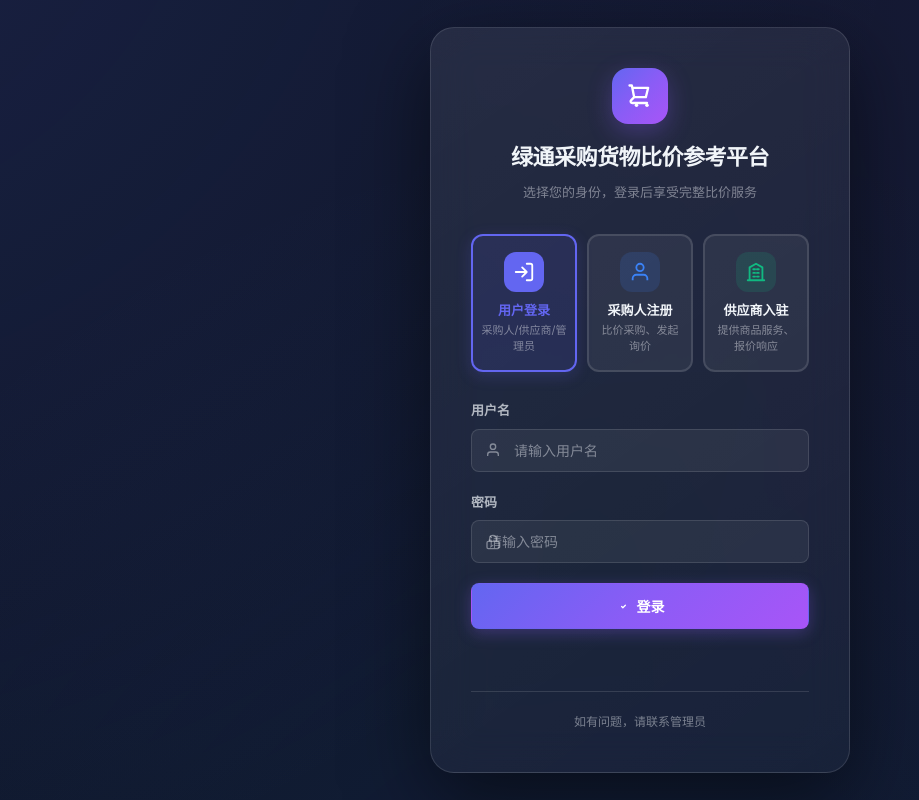
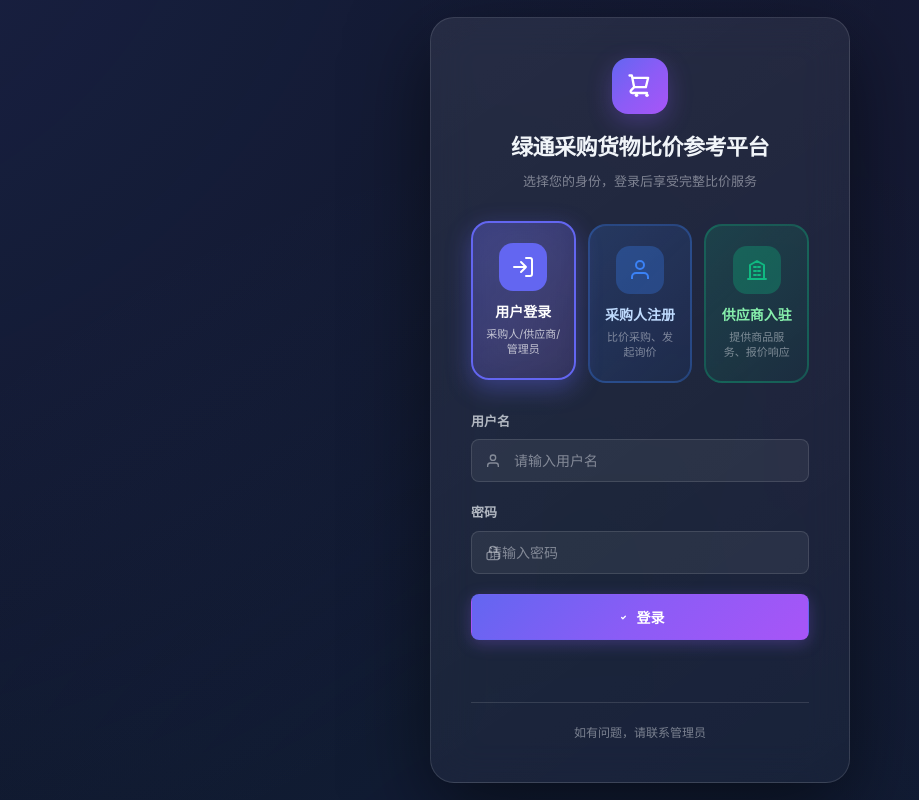
Before and after one commit to lizhangcoco/info-resource-db, a Flask app: page /login in a window 1280 px wide. Shown: the whole page, without its empty margins (0-919 px from the left). Run offline with Flask 3, Linux system fonts and the light colour scheme.

Commit message:
fix: 大幅提高角色卡片对比度，每个卡片有独特渐变背景和边框颜色

```diff
--- a/price-compare/web/static/css/style.css
+++ b/price-compare/web/static/css/style.css
@@ -1938,62 +1938,105 @@ textarea:focus {
 .role-selector {
     display: grid;
     grid-template-columns: repeat(3, 1fr);
+    gap: 12px;
+    margin-bottom: 28px;
+}
+
+.role-card {
+    display: flex;
+    flex-direction: column;
+    align-items: center;
     gap: 10px;
-    margin-bottom: 28px;
-}
-
-.role-card {
-    display: flex;
-    flex-direction: column;
-    align-items: center;
-    gap: 8px;
-    padding: 16px 8px;
-    background: var(--bg-input);
-    border: 2px solid var(--border-color);
-    border-radius: var(--radius-md);
+    padding: 20px 12px;
+    border-radius: var(--radius-lg);
     cursor: pointer;
     transition: all 0.25s ease;
     text-align: center;
+    border: 2px solid transparent;
+}
+
+.role-card.login-card {
+    background: linear-gradient(135deg, rgba(99, 102, 241, 0.18) 0%, rgba(139, 92, 246, 0.08) 100%);
+    border-color: rgba(99, 102, 241, 0.3);
+}
+
+.role-card.buyer-card {
+    background: linear-gradient(135deg, rgba(59, 130, 246, 0.18) 0%, rgba(37, 99, 235, 0.08) 100%);
+    border-color: rgba(59, 130, 246, 0.3);
+}
+
+.role-card.supplier-card {
+    background: linear-gradient(135deg, rgba(16, 185, 129, 0.18) 0%, rgba(5, 150, 105, 0.08) 100%);
+    border-color: rgba(16, 185, 129, 0.3);
 }
 
 .role-card:hover {
+    transform: translateY(-3px);
+}
+
+.role-card.login-card:hover {
+    border-color: rgba(99, 102, 241, 0.6);
+    box-shadow: 0 6px 20px rgba(99, 102, 241, 0.3);
+}
+
+.role-card.buyer-card:hover {
+    border-color: rgba(59, 130, 246, 0.6);
+    box-shadow: 0 6px 20px rgba(59, 130, 246, 0.3);
+}
+
+.role-card.supplier-card:hover {
+    border-color: rgba(16, 185, 129, 0.6);
+    box-shadow: 0 6px 20px rgba(16, 185, 129, 0.3);
+}
+
+.role-card.active {
+    transform: translateY(-3px);
+}
+
+.role-card.login-card.active {
+    background: linear-gradient(135deg, rgba(99, 102, 241, 0.35) 0%, rgba(139, 92, 246, 0.15) 100%);
     border-color: var(--accent-primary);
-    background: rgba(99, 102, 241, 0.05);
-    transform: translateY(-2px);
-}
-
-.role-card.active {
-    border-color: var(--accent-primary);
-    background: rgba(99, 102, 241, 0.12);
-    box-shadow: 0 4px 16px rgba(99, 102, 241, 0.2);
+    box-shadow: 0 8px 24px rgba(99, 102, 241, 0.4);
+}
+
+.role-card.buyer-card.active {
+    background: linear-gradient(135deg, rgba(59, 130, 246, 0.35) 0%, rgba(37, 99, 235, 0.15) 100%);
+    border-color: var(--accent-blue);
+    box-shadow: 0 8px 24px rgba(59, 130, 246, 0.4);
+}
+
+.role-card.supplier-card.active {
+    background: linear-gradient(135deg, rgba(16, 185, 129, 0.35) 0%, rgba(5, 150, 105, 0.15) 100%);
+    border-color: var(--accent-green);
+    box-shadow: 0 8px 24px rgba(16, 185, 129, 0.4);
 }
 
 .role-icon {
-    width: 40px;
-    height: 40px;
-    border-radius: 12px;
+    width: 48px;
+    height: 48px;
+    border-radius: 14px;
     display: flex;
     align-items: center;
     justify-content: center;
 }
 
 .role-icon svg {
-    width: 22px;
-    height: 22px;
+    width: 24px;
+    height: 24px;
 }
 
 .role-icon.login-icon {
-    background: rgba(99, 102, 241, 0.15);
+    background: rgba(99, 102, 241, 0.3);
     color: var(--accent-primary);
 }
 
 .role-icon.buyer-icon {
-    background: rgba(59, 130, 246, 0.15);
+    background: rgba(59, 130, 246, 0.3);
     color: var(--accent-blue);
 }
 
 .role-icon.supplier-icon {
-    background: rgba(16, 185, 129, 0.15);
+    background: rgba(16, 185, 129, 0.3);
     color: var(--accent-green);
 }
 
@@ -2015,23 +2058,38 @@ textarea:focus {
 .role-info {
     display: flex;
     flex-direction: column;
-    gap: 2px;
+    gap: 4px;
 }
 
 .role-name {
-    font-size: 13px;
+    font-size: 14px;
     font-weight: 700;
-    color: var(--text-primary);
+}
+
+.role-card.login-card .role-name {
+    color: #c7d2fe;
+}
+
+.role-card.buyer-card .role-name {
+    color: #bfdbfe;
+}
+
+.role-card.supplier-card .role-name {
+    color: #86efac;
 }
 
 .role-card.active .role-name {
-    color: var(--accent-primary);
+    color: white;
 }
 
 .role-desc {
     font-size: 11px;
     color: var(--text-tertiary);
     line-height: 1.4;
+}
+
+.role-card.active .role-desc {
+    color: rgba(255, 255, 255, 0.7);
 }
 
 /* Register Banner */
--- a/price-compare/web/templates/login.html
+++ b/price-compare/web/templates/login.html
@@ -25,7 +25,7 @@
 
             <!-- 角色选择区 -->
             <div class="role-selector" id="roleSelector">
-                <div class="role-card active" onclick="selectRole('login', this)">
+                <div class="role-card login-card active" onclick="selectRole('login', this)">
                     <div class="role-icon login-icon">
                         <svg viewBox="0 0 24 24" fill="none" xmlns="http://www.w3.org/2000/svg">
                             <path d="M15 3h4a2 2 0 012 2v14a2 2 0 01-2 2h-4M10 17l5-5-5-5M15 12H3" stroke="currentColor" stroke-width="2" stroke-linecap="round" stroke-linejoin="round"/>
@@ -36,7 +36,7 @@
                         <span class="role-desc">采购人/供应商/管理员</span>
                     </div>
                 </div>
-                <div class="role-card" onclick="selectRole('register', this)">
+                <div class="role-card buyer-card" onclick="selectRole('register', this)">
                     <div class="role-icon buyer-icon">
                         <svg viewBox="0 0 24 24" fill="none" xmlns="http://www.w3.org/2000/svg">
                             <path d="M20 21v-2a4 4 0 00-4-4H8a4 4 0 00-4 4v2" stroke="currentColor" stroke-width="2"/>
@@ -48,7 +48,7 @@
                         <span class="role-desc">比价采购、发起询价</span>
                     </div>
                 </div>
-                <div class="role-card" onclick="selectRole('supplier', this)">
+                <div class="role-card supplier-card" onclick="selectRole('supplier', this)">
                     <div class="role-icon supplier-icon">
                         <svg viewBox="0 0 24 24" fill="none" xmlns="http://www.w3.org/2000/svg">
                             <path d="M3 21h18M5 21V7l7-4 7 4v14M9 9h2M9 13h2M9 17h2M13 9h2M13 13h2M13 17h2" stroke="currentColor" stroke-width="2" stroke-linecap="round" stroke-linejoin="round"/>
```
